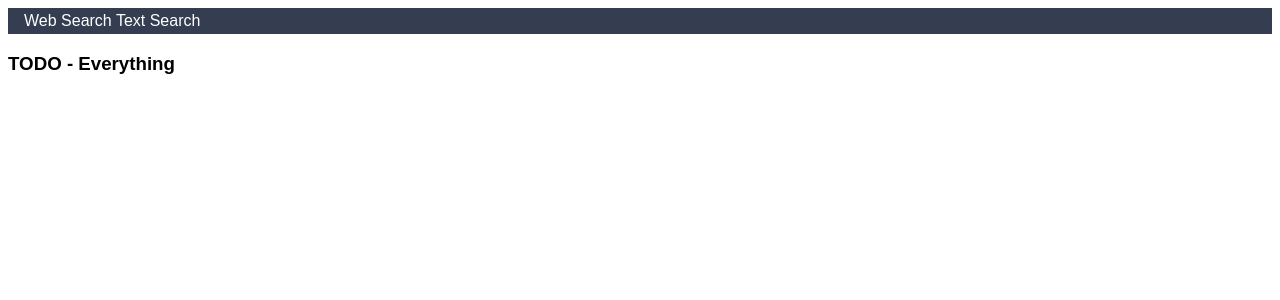
After one commit to Kasuporo/search-engine, a Flask app: template app/templates/text_search.html in a window 1280 px wide. The commit adds this page. Shown: the top 300 px of the page. Run offline with Flask 2, Linux system fonts and the light colour scheme; the template is opened without the code that fills it, so the values that code supplies are empty; some libraries are stand-ins or nearby versions.

Commit message:
Added page for text search

```diff
--- a/app/templates/base.html
+++ b/app/templates/base.html
@@ -8,7 +8,10 @@
     	{% endif %}
 	</head>
 	<body>
-    	<div class="full-width-bar"><a href="/" style="text-decoration:none; color: #FFFFFF";>Home</a></div>
+    	<div class="full-width-bar">
+			<a href="/" style="text-decoration:none; color: #FFFFFF";>Web Search</a>
+			<a href="/text" style="text-decoration:none; color: #FFFFFF";>Text Search</a>
+		</div>
 		<div>{% block content %}{% endblock %}</div>
 	</body>
 </html>
--- /dev/null
+++ b/app/templates/text_search.html
@@ -0,0 +1,24 @@
+{% extends "base.html" %}
+{% block content %}
+<link rel='stylesheet' type='text/css' href="{{ url_for('static',filename='css/index.css') }}">
+
+<h3> TODO - Everything </h3>
+
+<!-- <form action="/text" method="POST">
+	<div class ="form-center">
+		<div class="center-div">
+			<input type="text" name="search" class="search-box">
+			<input type="submit" class="search-button" value="Search">
+		</div>
+		<div class='advanced'>
+	        <div class='advanced-button'>Advanced</div>
+	        <div class='content'>
+	        	<div class= "seedborder"<p>Seed: <input type="text" name="seed" id="seedbox"></p></div>
+	        </div>
+		</div>
+	</div>
+</form> -->
+
+<script src='https://code.jquery.com/jquery-3.1.0.min.js'></script>
+<script src='{{ url_for('static',filename='js/main.js') }}'></script>
+{% endblock %}
```
Also changed, not shown: app/views.py (+8 -0 lines), 1 other file.
